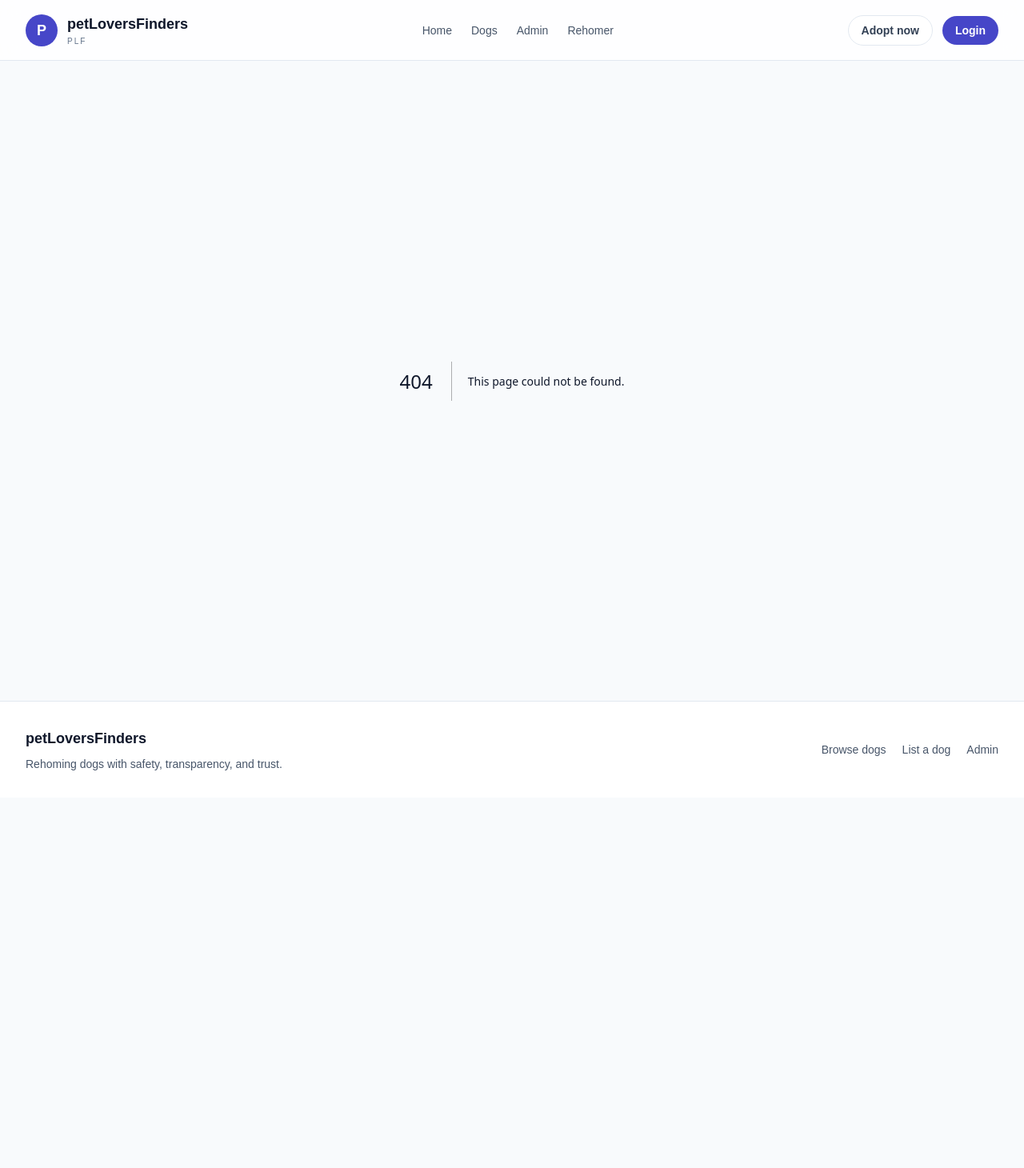
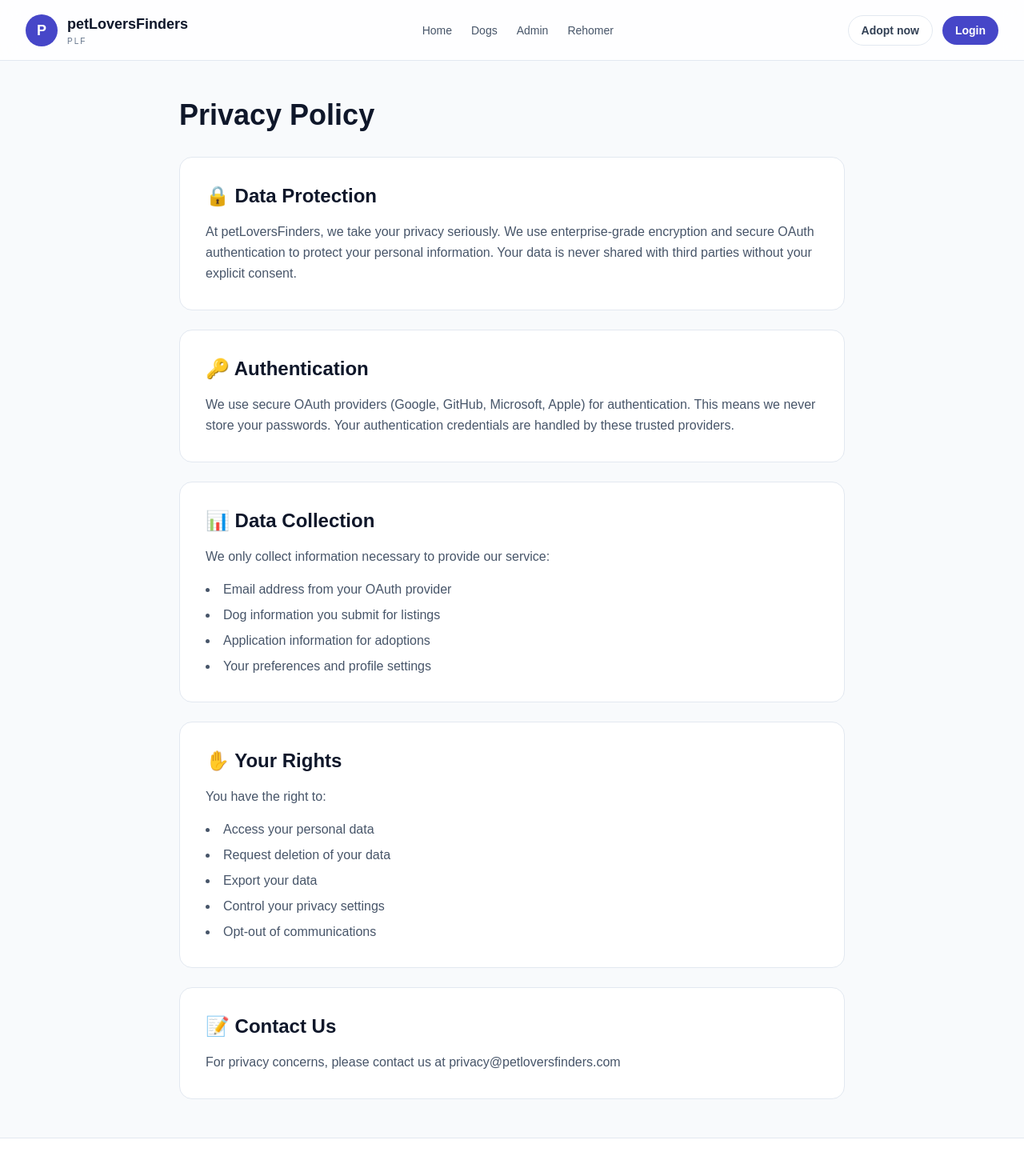
Before and after one commit to DE-night-sheperd/PETLOVERSFINDERS, a Next.js app: page /privacy in a window 1280 px wide. Before the commit this address had no page. Shown: the top 1460 px of the page at 80% size. Before the commit the page ends 997 px from the top, so only its background shows below. Built offline with nearby package versions, Linux system fonts and the light colour scheme.

Commit message:
Create Privacy Policy page

```diff
--- /dev/null
+++ b/app/(public)/privacy/page.tsx
@@ -0,0 +1,66 @@
+import { metadata as rootMetadata } from '@/app/layout';
+
+export const metadata = {
+  title: "Privacy Policy - petLoversFinders",
+  description: "Our commitment to protecting your data and privacy",
+};
+
+export default function PrivacyPage() {
+  return (
+    <div className="min-h-screen bg-slate-50">
+      <div className="mx-auto max-w-4xl px-4 sm:px-6 lg:px-8 py-12">
+        <h1 className="text-4xl font-bold text-slate-900 mb-8">Privacy Policy</h1>
+
+        <div className="prose prose-slate max-w-none space-y-6">
+          <section className="bg-white rounded-2xl p-8 border border-slate-200">
+            <h2 className="text-2xl font-bold text-slate-900 mb-4">🔒 Data Protection</h2>
+            <p className="text-slate-600 leading-relaxed">
+              At petLoversFinders, we take your privacy seriously. We use enterprise-grade encryption and secure OAuth authentication to protect your personal information. Your data is never shared with third parties without your explicit consent.
+            </p>
+          </section>
+
+          <section className="bg-white rounded-2xl p-8 border border-slate-200">
+            <h2 className="text-2xl font-bold text-slate-900 mb-4">🔑 Authentication</h2>
+            <p className="text-slate-600 leading-relaxed">
+              We use secure OAuth providers (Google, GitHub, Microsoft, Apple) for authentication. This means we never store your passwords. Your authentication credentials are handled by these trusted providers.
+            </p>
+          </section>
+
+          <section className="bg-white rounded-2xl p-8 border border-slate-200">
+            <h2 className="text-2xl font-bold text-slate-900 mb-4">📊 Data Collection</h2>
+            <p className="text-slate-600 leading-relaxed mb-4">
+              We only collect information necessary to provide our service:
+            </p>
+            <ul className="list-disc list-inside text-slate-600 space-y-2">
+              <li>Email address from your OAuth provider</li>
+              <li>Dog information you submit for listings</li>
+              <li>Application information for adoptions</li>
+              <li>Your preferences and profile settings</li>
+            </ul>
+          </section>
+
+          <section className="bg-white rounded-2xl p-8 border border-slate-200">
+            <h2 className="text-2xl font-bold text-slate-900 mb-4">✋ Your Rights</h2>
+            <p className="text-slate-600 leading-relaxed mb-4">
+              You have the right to:
+            </p>
+            <ul className="list-disc list-inside text-slate-600 space-y-2">
+              <li>Access your personal data</li>
+              <li>Request deletion of your data</li>
+              <li>Export your data</li>
+              <li>Control your privacy settings</li>
+              <li>Opt-out of communications</li>
+            </ul>
+          </section>
+
+          <section className="bg-white rounded-2xl p-8 border border-slate-200">
+            <h2 className="text-2xl font-bold text-slate-900 mb-4">📝 Contact Us</h2>
+            <p className="text-slate-600 leading-relaxed">
+              For privacy concerns, please contact us at privacy@petloversfinders.com
+            </p>
+          </section>
+        </div>
+      </div>
+    </div>
+  );
+}
```
